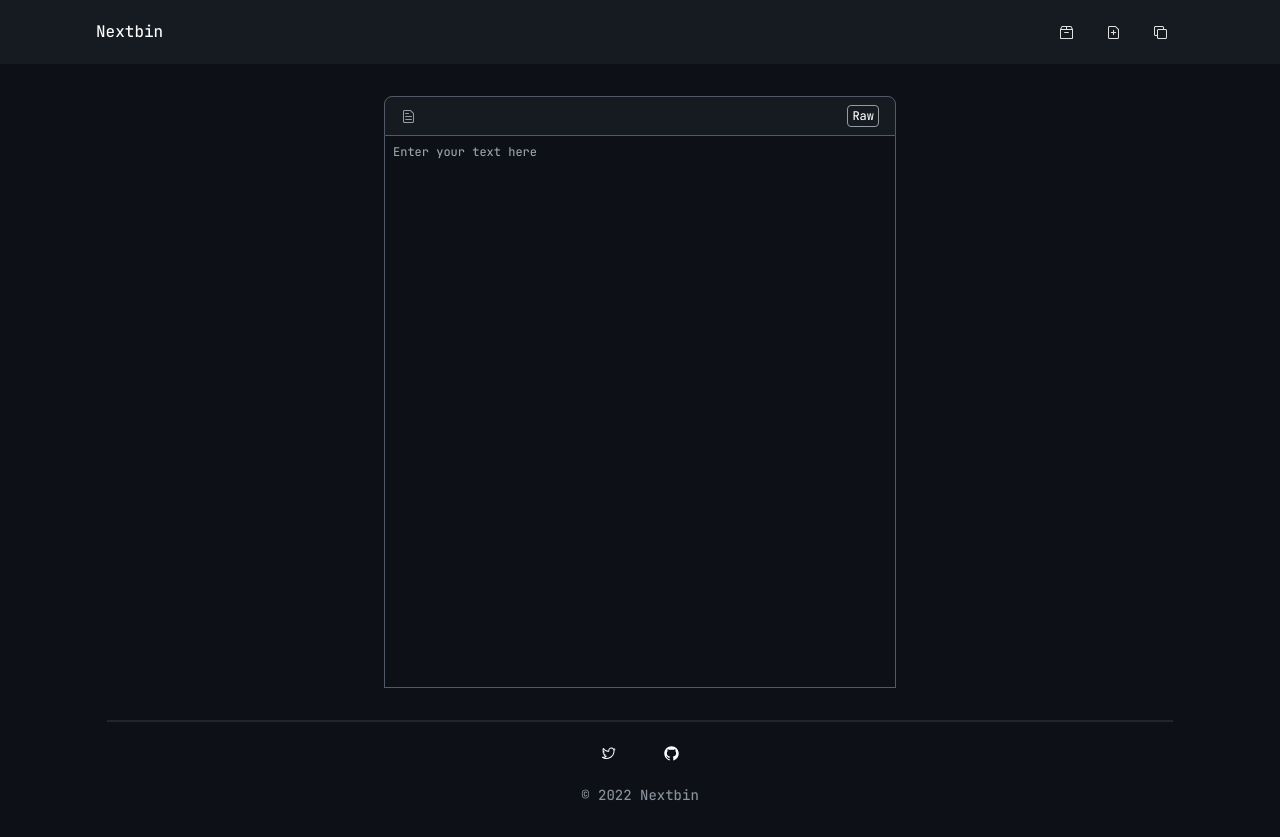
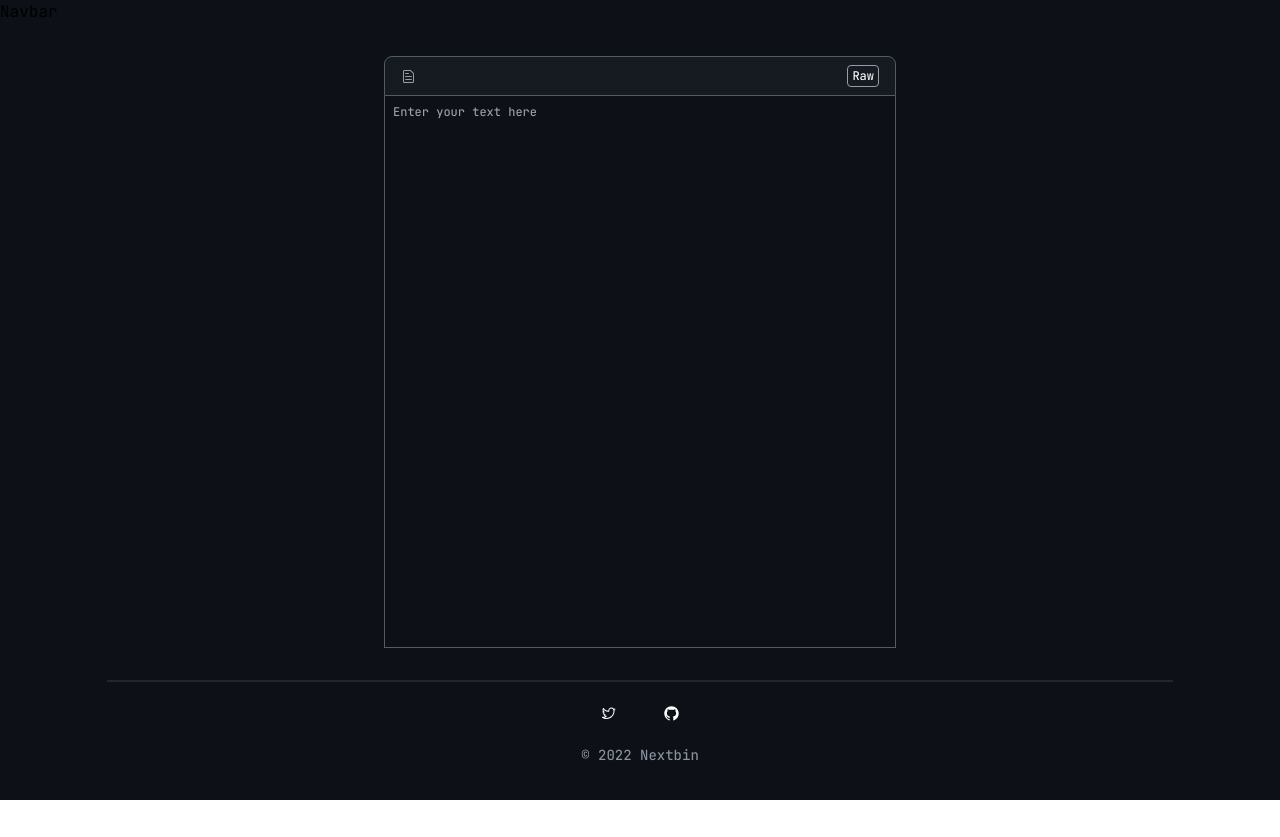
Before and after one commit to samridht23/ayamebin-web, a Next.js app: page / in a window 1280 px wide. After the commit the page ends 800 px from the top, so only its background shows below. Built offline with nearby package versions, Linux system fonts and the light colour scheme.

Commit message:
fixing navbar

```diff
--- a/components/Navbar.tsx
+++ b/components/Navbar.tsx
@@ -1,143 +1,4 @@
-import React from "react";
-import { styled, keyframes } from "@stitches/react";
-import { ArchiveIcon, FilePlusIcon, CopyIcon } from "@radix-ui/react-icons";
-import { gray } from "@radix-ui/colors";
-import * as TooltipPrimitive from "@radix-ui/react-tooltip";
-import { ReactNode } from "react";
-
-const slideUpAndFade = keyframes({
-  "0%": { opacity: 0, transform: "translateY(2px)" },
-  "100%": { opacity: 1, transform: "translateY(0)" },
-});
-
-const slideRightAndFade = keyframes({
-  "0%": { opacity: 0, transform: "translateX(-2px)" },
-  "100%": { opacity: 1, transform: "translateX(0)" },
-});
-
-const slideDownAndFade = keyframes({
-  "0%": { opacity: 0, transform: "translateY(-2px)" },
-  "100%": { opacity: 1, transform: "translateY(0)" },
-});
-
-const slideLeftAndFade = keyframes({
-  "0%": { opacity: 0, transform: "translateX(2px)" },
-  "100%": { opacity: 1, transform: "translateX(0)" },
-});
-
-const StyledContent = styled(TooltipPrimitive.Content, {
-  border: "1px solid #60646A",
-  borderRadius: 4,
-  padding: "10px 15px",
-  marginTop: "5px",
-  fontSize: 12,
-  lineHeight: 1,
-  color: gray.gray5,
-  backgroundColor: "#161B22",
-  userSelect: "none",
-  "@media (prefers-reduced-motion: no-preference)": {
-    animationDuration: "400ms",
-    animationTimingFunction: "cubic-bezier(0.16, 1, 0.3, 1)",
-    willChange: "transform, opacity",
-    '&[data-state="delayed-open"]': {
-      '&[data-side="top"]': { animationName: slideDownAndFade },
-      '&[data-side="right"]': { animationName: slideLeftAndFade },
-      '&[data-side="bottom"]': { animationName: slideUpAndFade },
-      '&[data-side="left"]': { animationName: slideRightAndFade },
-    },
-  },
-});
-
-interface ContentProps {
-  children: ReactNode;
-}
-function Content({ children, ...props }: ContentProps) {
-  return (
-    <TooltipPrimitive.Portal>
-      <StyledContent {...props}>{children}</StyledContent>
-    </TooltipPrimitive.Portal>
-  );
-}
-
-export const Provider = TooltipPrimitive.Provider;
-export const Tooltip = TooltipPrimitive.Root;
-export const TooltipTrigger = TooltipPrimitive.Trigger;
-export const TooltipContent = Content;
-
-const IconButton = styled("button", {
-  all: "unset",
-  fontFamily: "inherit",
-  borderRadius: "10%",
-  height: 35,
-  width: 35,
-  color: gray.gray5,
-  margin: "0px 6px 0px 6px",
-  display: "inline-flex",
-  alignItems: "center",
-  justifyContent: "center",
-  "&:hover": { backgroundColor: gray.gray11 },
-});
-
-const fnHome = async () => {
-  try {
-    const res = await fetch("/api/document", { method: "GET" });
-    const data = await res.json();
-    console.log(data);
-  } catch (err) {
-    console.log(err);
-  }
+const Navbar = () => {
+  return <div>Navbar</div>;
 };
-
-function fnNewFile() {
-  fetch("/api/document", { method: "GET" }).then((res) => console.log(res));
-}
-function fnDuplicate() {
-  fetch("/api/document", { method: "POST" }).then((res) => console.log(res));
-}
-
-const Navbar = () => {
-  return (
-    <div className="w-full bg-[#161B22] sticky top-0 ">
-      <div className="flex items-center w-full h-16 justify-between px-4 sm:px-8 lg:px-24">
-        <div className="text-white">Nextbin</div>
-        <div>
-          {NavItem.map((item, idx) => (
-            <Provider delayDuration={0}>
-              <Tooltip>
-                <TooltipTrigger asChild>
-                  <IconButton key={idx} onClick={item.fnName}>
-                    <item.icon />
-                  </IconButton>
-                </TooltipTrigger>
-                <TooltipContent key={idx}>{item.tooltip}</TooltipContent>
-              </Tooltip>
-            </Provider>
-          ))}
-        </div>
-      </div>
-    </div>
-  );
-};
-
 export default Navbar;
-
-const NavItem = [
-  {
-    icon: ArchiveIcon,
-    href: "home",
-    fnName: fnHome,
-    tooltip: "Save",
-  },
-  {
-    icon: FilePlusIcon,
-    href: "home",
-    fnName: fnNewFile,
-    tooltip: "New File",
-  },
-  {
-    icon: CopyIcon,
-    href: "home",
-    fnName: fnDuplicate,
-    tooltip: "Duplicate",
-  },
-];
```
